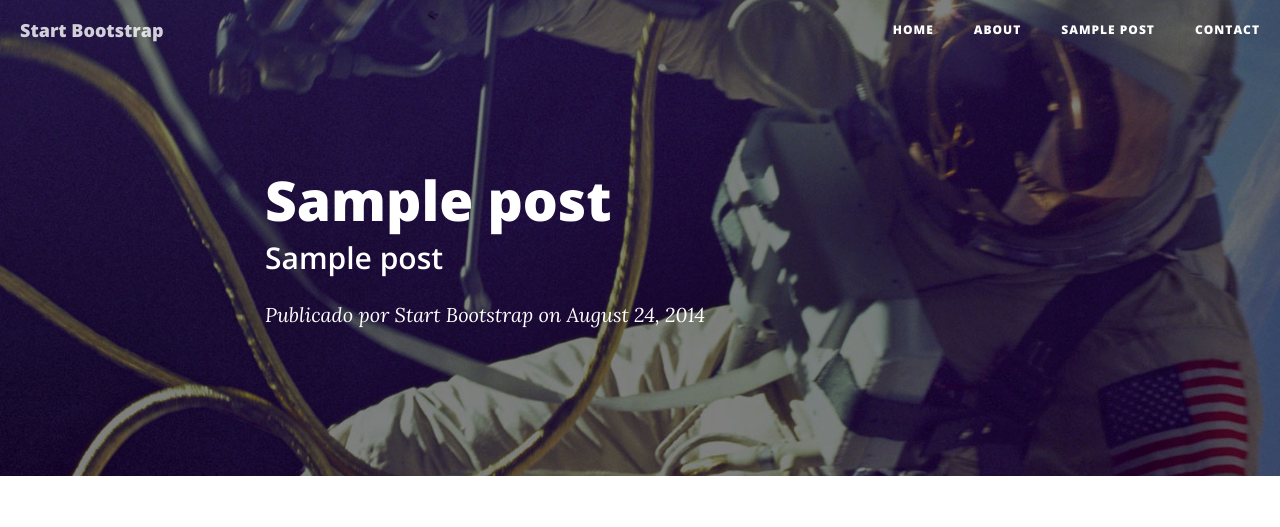
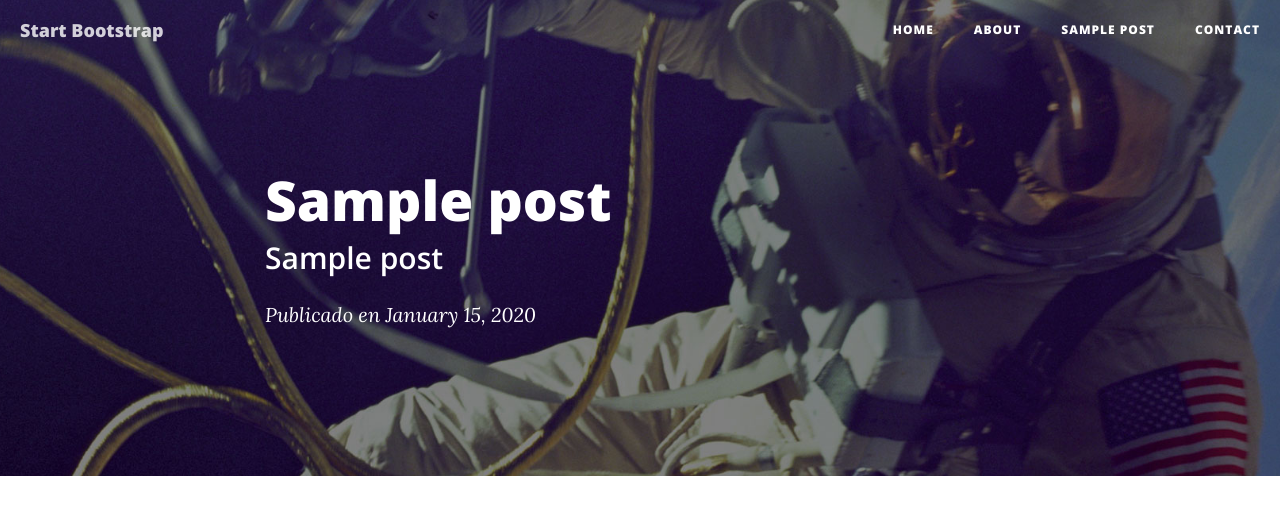
Before and after one commit to jsandovalc/blog-fisica, a Python web app: template templates/post.html in a window 1280 px wide. Shown: the top 527 px of the page. Run offline with Jinja, Linux system fonts and the light colour scheme; the template is opened without the code that fills it: most values are stand-ins (such as "Sample title", 1, 10 or a date in 2020); some libraries are stand-ins or nearby versions.

Commit message:
Add dates to post and index

```diff
--- a/templates/index.html
+++ b/templates/index.html
@@ -98,7 +98,7 @@
                 {{ post.subtitle }}
               </h3>
             </a>
-            <p class="post-meta">Publicado por <a href="#">Start Bootstrap</a> on September 24, 2014</p>
+            <p class="post-meta">Publicado en {{ post.publish_date.strftime('%B %d, %Y') }}</p>
           </div>
           <hr>
           {% endfor %}
--- a/templates/post.html
+++ b/templates/post.html
@@ -77,7 +77,7 @@
                             {% if post.subtitle %}
                                 <h2 class="subheading">{{ post.subtitle }}</h2>
                             {% endif %}
-                            <span class="meta">Publicado por <a href="#">Start Bootstrap</a> on August 24, 2014</span>
+                            <span class="meta">Publicado en {{ post.publish_date.strftime('%B %d, %Y') }}</span>
                         </div>
                     </div>
                 </div>
```
